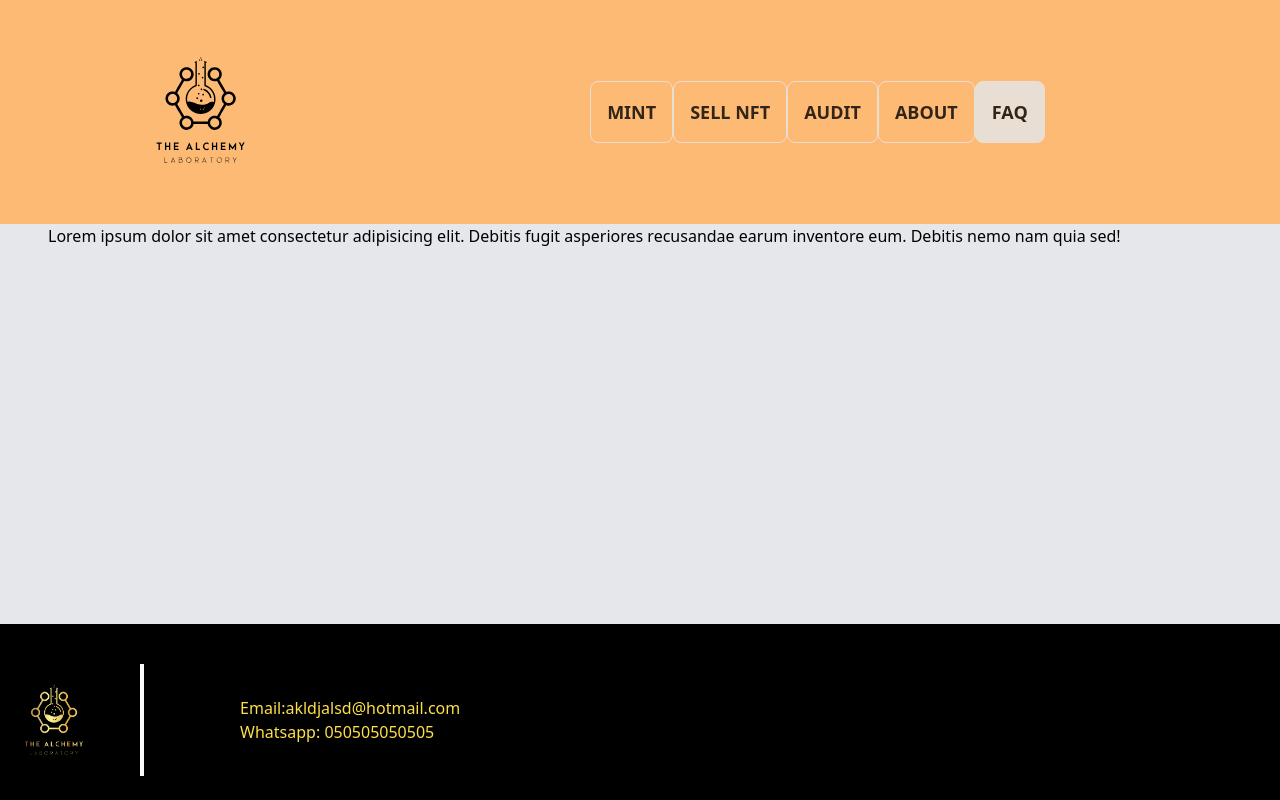
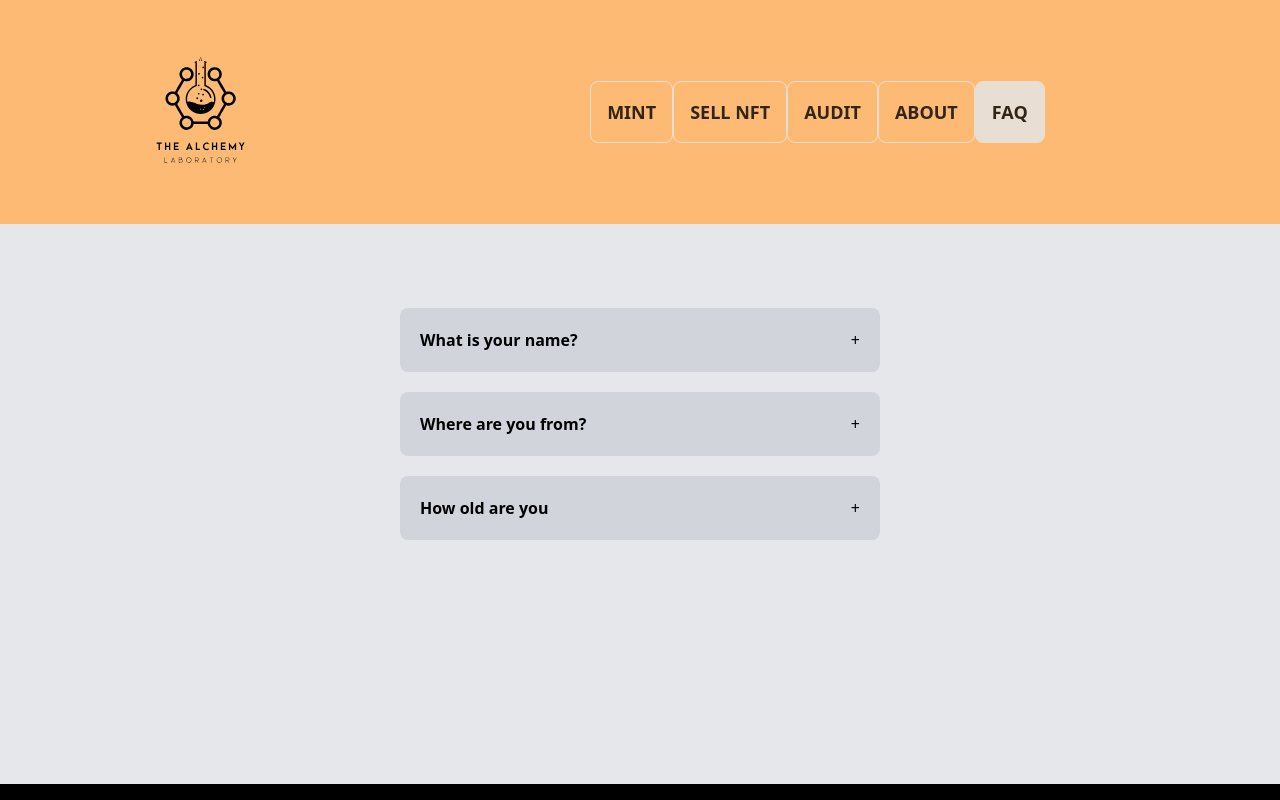
Before and after one commit to jaytecch/asop, a React (Create React App) app: page /faq in a window 1280 px wide. Shown: the top 800 px of the page. Built offline with nearby package versions, Linux system fonts and the light colour scheme; the HTML template or start-up script is replaced by a standard one.

Commit message:
Faq is ready

```diff
--- a/src/App.js
+++ b/src/App.js
@@ -13,7 +13,7 @@ function App() {
 		<div className='App'>
 			<BrowserRouter>
 				<Header />
-        <div className='bg-gray-200 px-12 relative lg:h-[25rem] 2xl:h-[32rem] '>
+				<div className='bg-gray-200 pb-12 relative min-h-[70vh] '>
 					<Routes>
 						<Route index element={<Home />} />
 						<Route path='/mint' element={<Mint />} />
--- /dev/null
+++ b/src/components/Accordion.jsx
@@ -0,0 +1,20 @@
+function Accordion({ question, answer, selected, index, ...rest }) {
+	return (
+		<div
+			className='bg-gray-300 max-w-[480px] rounded-lg mx-auto my-5  p-5'
+			{...rest}>
+			<div className='flex justify-between cursor-pointer'>
+				<h3 className='font-bold'>{question}</h3>
+				{selected === index ? '-' : '+'}
+			</div>
+			<div
+				className={`h-[0px] overflow-hidden transition-all duration-500 ${
+					selected === index ? ' h-[45px] opacity-100 ' : 'opacity-0 '
+				}`}>
+				<p>{answer}</p>
+			</div>
+		</div>
+	);
+}
+
+export default Accordion;
--- a/src/components/layout/Footer.jsx
+++ b/src/components/layout/Footer.jsx
@@ -1,7 +1,7 @@
 import FooterLogo from '../../assets/FooterLogo.png';
 function Footer() {
 	return (
-    <div className='bg-black'>
+		<div className='bg-black '>
 			<div className='container mx-auto flex gap-x-8 items-center relative'>
 				<img src={FooterLogo} alt='' className='h-48' />
 				<span className=' bg-slate-50 h-28 w-1 top-2relative ' />
--- a/src/pages/Faq.jsx
+++ b/src/pages/Faq.jsx
@@ -1,10 +1,47 @@
+import { useState } from 'react';
+import Accordion from '../components/Accordion';
+const data = [
+	{
+		question: 'What is your name?',
+		answer: 'Michael',
+		id: 1,
+	},
+	{
+		question: 'Where are you from?',
+		answer: 'Paris',
+		id: 2,
+	},
+	{
+		question: 'How old are you ',
+		answer: '99',
+		id: 3,
+	},
+];
+
 function Faq() {
-  return (
-    <div>
-      Lorem ipsum dolor sit amet consectetur adipisicing elit. Debitis fugit
-      asperiores recusandae earum inventore eum. Debitis nemo nam quia sed!
-    </div>
-  );
+	const [selected, setSelected] = useState(null);
+	const handleClick = (index) => {
+		if (selected === index) {
+			return setSelected(null);
+		}
+		setSelected(index);
+	};
+	console.log('selected', selected);
+	return (
+		<>
+			<div className='pt-16 '>
+				{data.map((faq, index) => (
+					<Accordion
+						question={faq.question}
+						answer={faq.answer}
+						selected={selected}
+						index={index}
+						onClick={() => handleClick(index)}
+					/>
+				))}
+			</div>
+		</>
+	);
 }
 
 export default Faq;
```
Also changed, not shown: 1 other file (tests, documents, lock files or other folders). Lines whose indentation alone changed are shown as unchanged.
